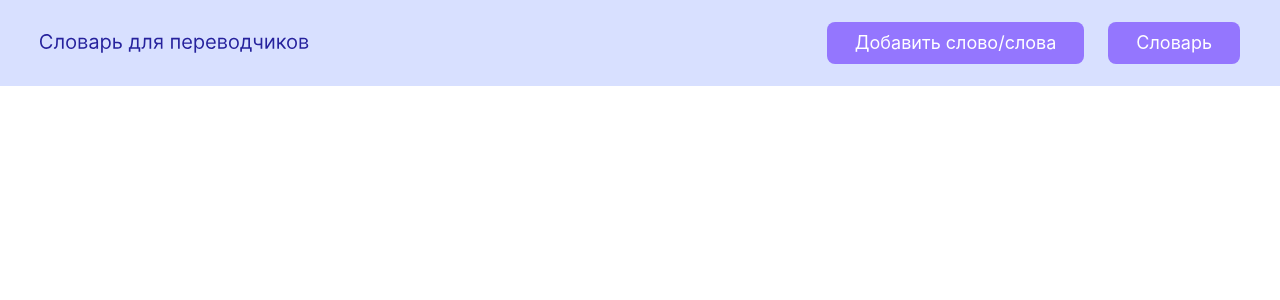
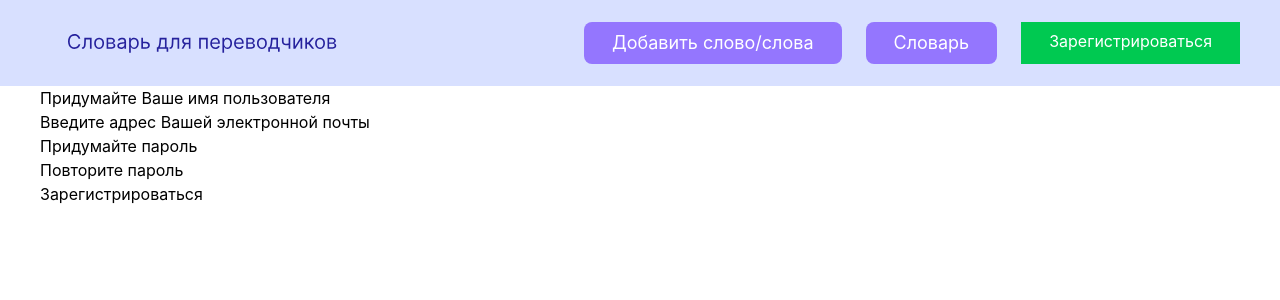
Before and after one commit to schr0cat/dictionary-for-translators, a React (Vite) app in the folder frontend/: page /registration in a window 1280 px wide. Shown: the top 300 px of the page. Built offline with nearby package versions, Linux system fonts and the light colour scheme.

Commit message:
Создать страницу и форму регистрации на фронтенде. Создать компонент Input

```diff
--- a/frontend/src/App.tsx
+++ b/frontend/src/App.tsx
@@ -5,6 +5,7 @@ import DictionaryPage from './pages/DictionaryPage';
 import FileDownloadForm from './components/FileDownloadForm';
 import RecentlyAdded from './components/RecentlyAdded';
 import Header from './components/Header';
+import RegistrationPage from './pages/RegistrationPage';
 
 
 function App() {
@@ -15,6 +16,7 @@ function App() {
       <Route path='/'>
         <div className='flex gap-x-8 mb-[45px]'>
           <Link to='/addWords' className='bg-(--color-primary) text-lg text-(--color-white) p-[8px_28px] rounded-lg'>Добавить слово/слова</Link>
+
           <Link to='/dictionary' className='bg-(--color-primary) text-lg text-(--color-white) p-[8px_70px] rounded-lg'>Словарь</Link>
         </div>
 
@@ -31,6 +33,10 @@ function App() {
       <Route path='/dictionary'>
         <DictionaryPage />
       </Route>
+
+      <Route path='/registration'>
+        <RegistrationPage />
+      </Route>
     </div>
   </>
 }
--- a/frontend/src/components/Header.tsx
+++ b/frontend/src/components/Header.tsx
@@ -12,6 +12,8 @@ function Header() {
           <Link to='/addWords' primary>Добавить слово/слова</Link>
 
           <Link to='/dictionary' primary>Словарь</Link>
+
+          <Link to='/registration' secondary>Зарегистрироваться</Link>
         </ul>
       </nav>
     </div>
--- /dev/null
+++ b/frontend/src/components/Input.tsx
@@ -0,0 +1,18 @@
+import type { FieldPath, FieldValues, UseFormRegister } from "react-hook-form";
+
+export type InputProps<T extends FieldValues> = {
+  children: string
+  label: FieldPath<T>
+  register: UseFormRegister<T>
+  type: string
+  required: boolean
+}
+
+function Input<T extends FieldValues>({ children, label, register, type, required }: InputProps<T>) {
+  return <>
+    <label>{children}</label>
+    <input {...register(label, {required})} type={type} />
+  </>
+};
+
+export default Input;
--- a/frontend/src/components/Link.tsx
+++ b/frontend/src/components/Link.tsx
@@ -2,33 +2,37 @@ import classNames from 'classnames';
 import useNavigation from '../hooks/use-navigation';
 import type { NavigationContextType } from '../context/navigation';
 import { twMerge } from 'tailwind-merge';
+import type { ComponentProps } from 'react'
 
-interface LinkProps {
+interface LinkProps extends ComponentProps<'a'> {
   to: string,
   children: React.ReactNode,
   primary?: boolean,
+  secondary?: boolean,
   className?: string,
   activeClassName?: string,
-  rest?: string,
 }
 
 function Link({
   to,
   children,
   primary,
+  secondary,
   className,
   activeClassName,
   ...rest
 }: LinkProps) {
   const { navigate, currentPath }: NavigationContextType = useNavigation();
 
-  const classes:string = twMerge(
+  const classes: string = twMerge(
     classNames(
       rest.className,
-      'text-blue-500',
+      'text-blue-500 p-[7px_28px]',
 
       {
-        "bg-(--color-primary) text-(--color-white) rounded-lg p-[7px_28px] text-lg": primary,
+        "bg-(--color-primary) text-(--color-white) rounded-lg text-lg": primary,
+
+        "bg-green-500 text-(--color-white)": secondary
       },
 
       className,
--- /dev/null
+++ b/frontend/src/components/RegistrationForm.tsx
@@ -0,0 +1,68 @@
+import { useForm } from "react-hook-form";
+import Input from './Input';
+import type { SubmitHandler } from 'react-hook-form'
+
+interface RegistrationFormInput {
+  username: string,
+  email: string,
+  password: string,
+  repeatPassword: string
+}
+
+function RegistrationForm() {
+  const { register, handleSubmit } = useForm<RegistrationFormInput>();
+
+  const onSubmit: SubmitHandler<RegistrationFormInput> = async (data) => {
+    console.log(data);
+  };
+
+  return <form onSubmit={handleSubmit(onSubmit)} className='block'>
+    <fieldset>
+      <Input<RegistrationFormInput>
+        label='username'
+        register={register}
+        type='text'
+        required={true}
+      >
+        Придумайте Ваше имя пользователя
+      </Input>
+    </fieldset>
+
+    <fieldset>
+      <Input<RegistrationFormInput>
+        label='email'
+        register={register}
+        type='mail'
+        required={true}
+      >
+        Введите адрес Вашей электронной почты
+      </Input>
+    </fieldset>
+
+    <fieldset>
+      <Input<RegistrationFormInput>
+        label='password'
+        register={register}
+        type='password'
+        required={true}
+      >
+        Придумайте пароль
+      </Input>
+    </fieldset>
+
+    <fieldset>
+      <Input<RegistrationFormInput>
+        label='repeatPassword'
+        register={register}
+        type='password'
+        required={true}
+      >
+        Повторите пароль
+      </Input>
+    </fieldset>
+
+    <button type='submit'>Зарегистрироваться</button>
+  </form>
+};
+
+export default RegistrationForm;
--- /dev/null
+++ b/frontend/src/pages/RegistrationPage.tsx
@@ -0,0 +1,9 @@
+import RegistrationForm from '../components/RegistrationForm';
+
+function RegistrationPage() {
+  return <div>
+    <RegistrationForm />
+  </div>
+};
+
+export default RegistrationPage;
```
